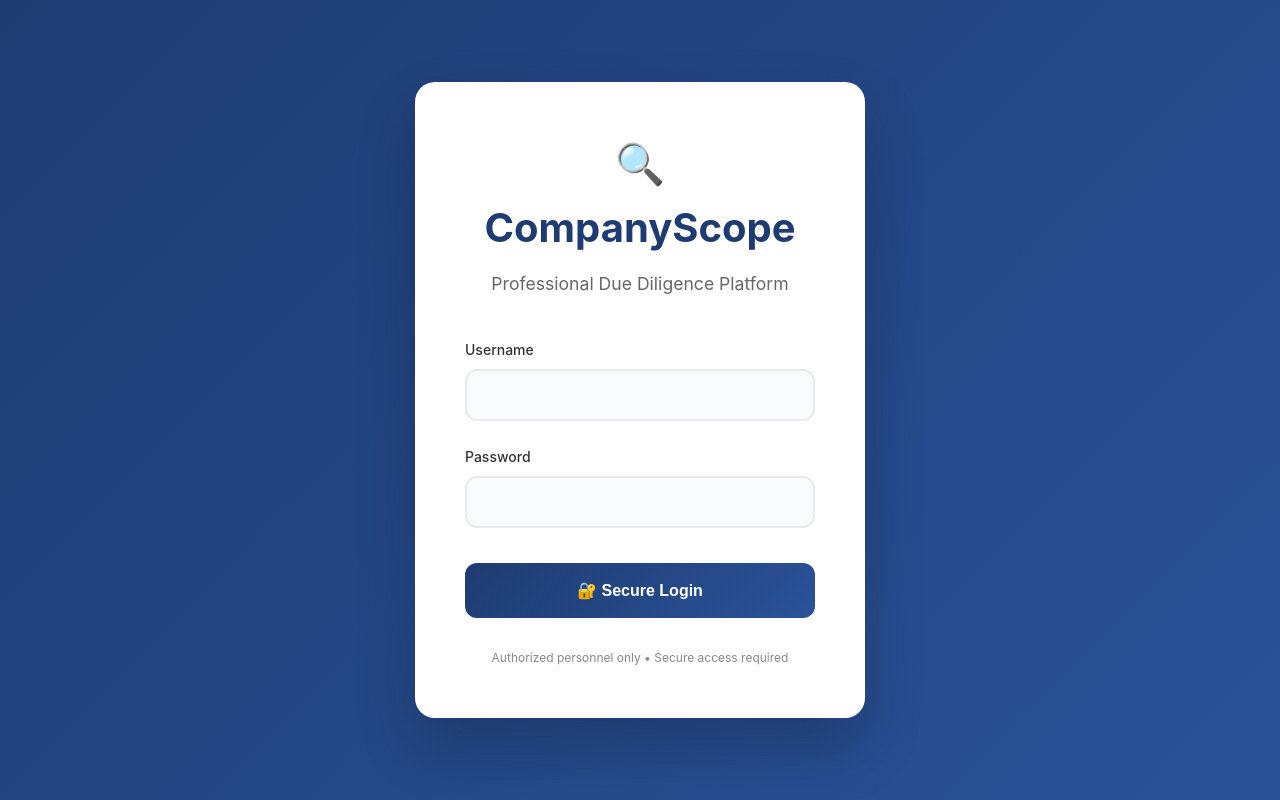
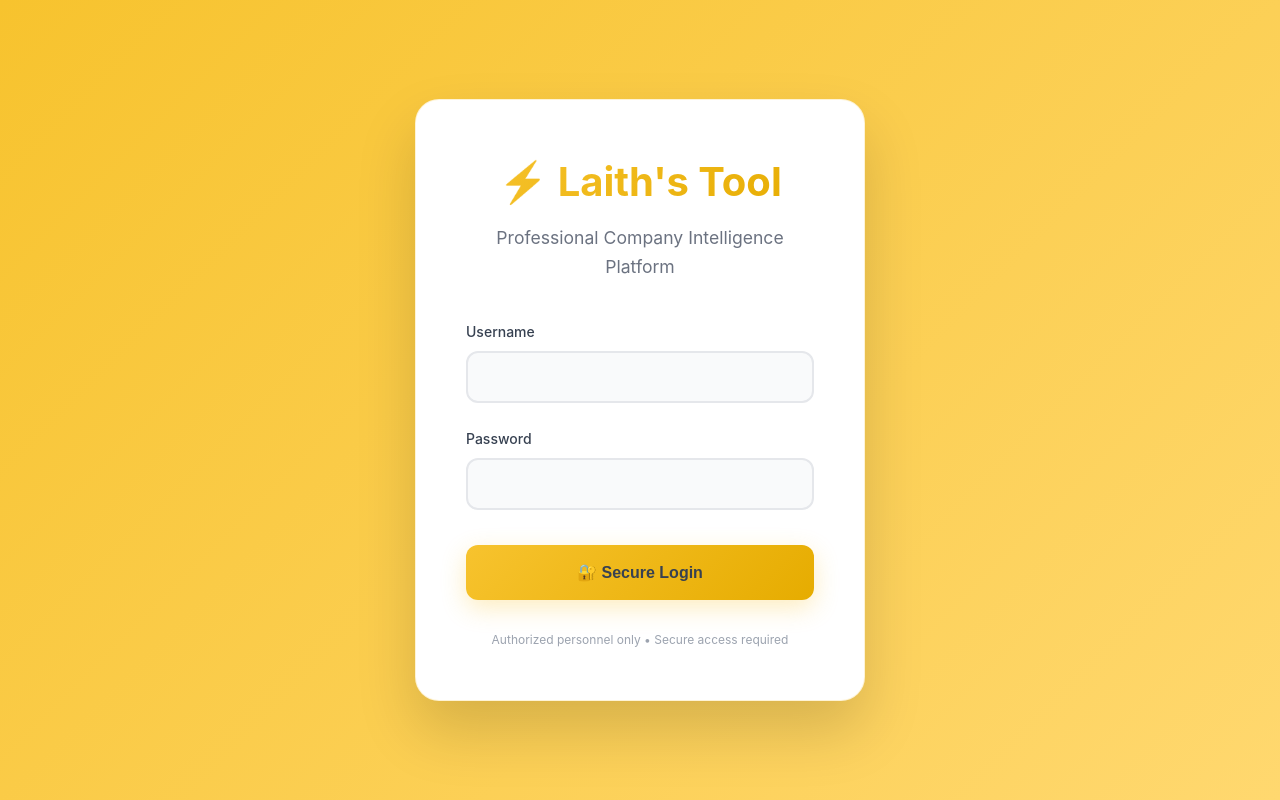
Before and after one commit to laithharzallah/Laithstool, a Flask app: page /login in a window 1280 px wide. Run offline with Flask 3, Linux system fonts and the light colour scheme.

Commit message:
Checkpoint before follow-up message
Co-authored-by: laiitthh <laiitthh@icloud.com>

```diff
--- a/templates/login.html
+++ b/templates/login.html
@@ -8,7 +8,7 @@
         * { margin: 0; padding: 0; box-sizing: border-box; }
         body {
             font-family: 'Inter', 'Segoe UI', sans-serif;
-            background: linear-gradient(135deg, #1e3c72 0%, #2a5298 100%);
+            background: linear-gradient(135deg, #f7c32e 0%, #ffd86f 100%);
             min-height: 100vh;
             display: flex;
             align-items: center;
@@ -17,21 +17,25 @@
         }
         .login-container {
             background: white;
-            border-radius: 20px;
+            border-radius: 24px;
             padding: 50px;
-            box-shadow: 0 30px 60px rgba(0,0,0,0.2);
+            box-shadow: 0 30px 60px rgba(0,0,0,0.15);
             width: 100%;
             max-width: 450px;
             text-align: center;
+            border: 1px solid rgba(247, 195, 46, 0.2);
         }
         .logo {
             font-size: 2.5rem;
-            color: #1e3c72;
+            background: linear-gradient(135deg, #f7c32e 0%, #e6ac00 100%);
+            -webkit-background-clip: text;
+            -webkit-text-fill-color: transparent;
+            background-clip: text;
             margin-bottom: 10px;
             font-weight: 700;
         }
         .subtitle {
-            color: #666;
+            color: #6b7280;
             margin-bottom: 40px;
             font-size: 1.1rem;
             font-weight: 400;
@@ -43,30 +47,30 @@
         .form-group label {
             display: block;
             margin-bottom: 8px;
-            color: #333;
+            color: #374151;
             font-weight: 500;
             font-size: 14px;
         }
         .form-group input {
             width: 100%;
             padding: 15px 20px;
-            border: 2px solid #e8ecf0;
+            border: 2px solid #e5e7eb;
             border-radius: 12px;
             font-size: 16px;
             transition: all 0.3s ease;
-            background: #fafbfc;
+            background: #f9fafb;
         }
         .form-group input:focus {
             outline: none;
-            border-color: #1e3c72;
-            box-shadow: 0 0 0 3px rgba(30, 60, 114, 0.1);
+            border-color: #f7c32e;
+            box-shadow: 0 0 0 3px rgba(247, 195, 46, 0.1);
             background: white;
         }
         .login-btn {
             width: 100%;
             padding: 18px;
-            background: linear-gradient(135deg, #1e3c72 0%, #2a5298 100%);
-            color: white;
+            background: linear-gradient(135deg, #f7c32e 0%, #e6ac00 100%);
+            color: #374151;
             border: none;
             border-radius: 12px;
             font-size: 16px;
@@ -74,10 +78,12 @@
             cursor: pointer;
             transition: all 0.3s ease;
             margin-top: 10px;
+            box-shadow: 0 8px 25px rgba(247, 195, 46, 0.3);
         }
         .login-btn:hover {
             transform: translateY(-2px);
-            box-shadow: 0 15px 30px rgba(30, 60, 114, 0.3);
+            box-shadow: 0 15px 35px rgba(247, 195, 46, 0.4);
+            background: linear-gradient(135deg, #ffd86f 0%, #f7c32e 100%);
         }
         .error-message {
             background: #fee;
@@ -90,7 +96,7 @@
         }
         .footer {
             margin-top: 30px;
-            color: #888;
+            color: #9ca3af;
             font-size: 12px;
         }
         @media (max-width: 480px) {
@@ -103,8 +109,8 @@
 </head>
 <body>
     <div class="login-container">
-        <div class="logo">🔍 CompanyScope</div>
-        <div class="subtitle">Professional Due Diligence Platform</div>
+        <div class="logo">⚡ Laith's Tool</div>
+        <div class="subtitle">Professional Company Intelligence Platform</div>
 
         {% with messages = get_flashed_messages(with_categories=true) %}
             {% if messages %}
```
Also changed, not shown: templates/index.html (+4 -4 lines).
